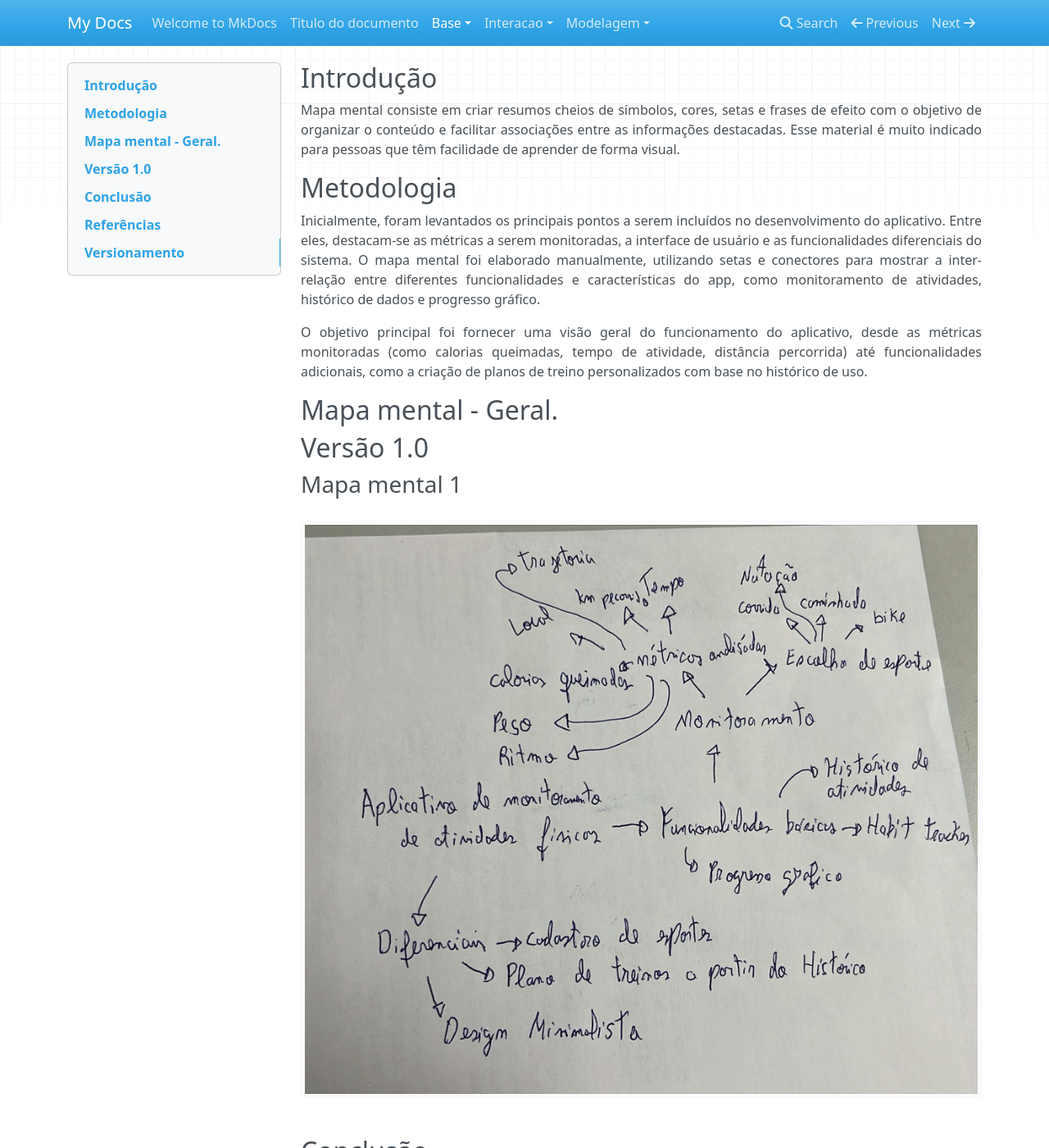
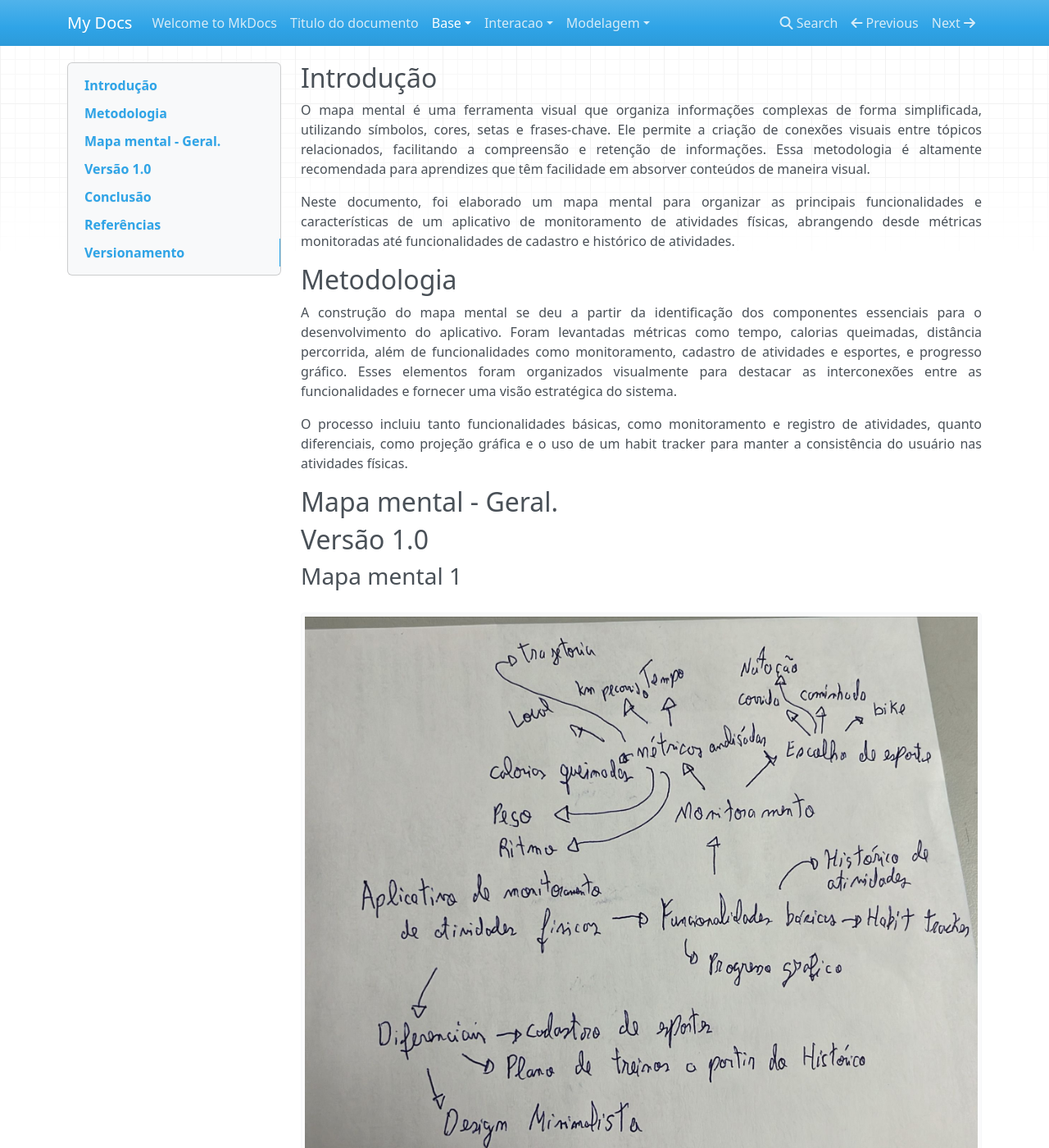
Before and after one commit to Projetos-de-Extensao/PBE_24.2_8002_I_MMAA, an MkDocs documentation site: the page built from docs/base/mapa_mental.md, in a window 1280 px wide and 1400 px high. Shown: the whole window at 82% size. Built offline with MkDocs 1.6.1, drawn with Linux system fonts in a browser that asks for light colours; nearby versions of some CDN libraries; some of the changed text lies outside the part shown.

Commit message:
feat: adicionando mais um mapa mental

```diff
--- a/docs/base/mapa_mental.md
+++ b/docs/base/mapa_mental.md
@@ -5,13 +5,11 @@
 
 ## Introdução
 
-<p align = "justify">
-Mapa mental consiste em criar resumos cheios de símbolos, cores, setas e frases de efeito com o objetivo de organizar o conteúdo e facilitar associações entre as informações destacadas. Esse material é muito indicado para pessoas que têm facilidade de aprender de forma visual.
-</p>
+<p align="justify"> O mapa mental é uma ferramenta visual que organiza informações complexas de forma simplificada, utilizando símbolos, cores, setas e frases-chave. Ele permite a criação de conexões visuais entre tópicos relacionados, facilitando a compreensão e retenção de informações. Essa metodologia é altamente recomendada para aprendizes que têm facilidade em absorver conteúdos de maneira visual. </p> <p align="justify"> Neste documento, foi elaborado um mapa mental para organizar as principais funcionalidades e características de um aplicativo de monitoramento de atividades físicas, abrangendo desde métricas monitoradas até funcionalidades de cadastro e histórico de atividades. </p>
 
 ## Metodologia
 
-<p align="justify"> Inicialmente, foram levantados os principais pontos a serem incluídos no desenvolvimento do aplicativo. Entre eles, destacam-se as métricas a serem monitoradas, a interface de usuário e as funcionalidades diferenciais do sistema. O mapa mental foi elaborado manualmente, utilizando setas e conectores para mostrar a inter-relação entre diferentes funcionalidades e características do app, como monitoramento de atividades, histórico de dados e progresso gráfico. </p> <p align="justify"> O objetivo principal foi fornecer uma visão geral do funcionamento do aplicativo, desde as métricas monitoradas (como calorias queimadas, tempo de atividade, distância percorrida) até funcionalidades adicionais, como a criação de planos de treino personalizados com base no histórico de uso. </p>
+<p align="justify"> A construção do mapa mental se deu a partir da identificação dos componentes essenciais para o desenvolvimento do aplicativo. Foram levantadas métricas como tempo, calorias queimadas, distância percorrida, além de funcionalidades como monitoramento, cadastro de atividades e esportes, e progresso gráfico. Esses elementos foram organizados visualmente para destacar as interconexões entre as funcionalidades e fornecer uma visão estratégica do sistema. </p> <p align="justify"> O processo incluiu tanto funcionalidades básicas, como monitoramento e registro de atividades, quanto diferenciais, como projeção gráfica e o uso de um habit tracker para manter a consistência do usuário nas atividades físicas. </p>
 
 ## Mapa mental - Geral.
 
@@ -21,14 +19,21 @@
 
 [![Mapa mental Entrevista](../assets/Mapas_mentais/mapa_mental1.jpg)](../assets/Mapas_mentais/mapa_mental1.jpg)
 
+<p align="justify"> Este mapa mental traz uma visão clara sobre as funcionalidades básicas do aplicativo, incluindo o cadastro manual de atividades e a importação de dados. Ele foca no monitoramento das métricas principais, como tempo de atividade, calorias queimadas, distância percorrida, velocidade e elevação, destacando a importância de fornecer feedback visual através de gráficos de progresso. </p>
+
+### Mapa mental 2
+
+[![Mapa mental Entrevista](../assets/Mapas_mentais/mapa_mental2.jpg)](../assets/Mapas_mentais/mapa_mental2.jpg)
+
+<p align="justify"> Este segundo mapa mental destaca as funcionalidades relacionadas ao histórico de atividades e à evolução do usuário. Ele aborda o registro de atividades manuais e automáticas, o cadastro de esportes específicos e o progresso gráfico, que inclui a visualização de hábitos, médias semanais e projeções de desempenho. </p>
+
 ## Conclusão
 
-<p align="justify"> O uso do mapa mental permitiu uma visão clara e organizada do desenvolvimento do aplicativo de monitoramento de atividades físicas. Ele facilitou o agrupamento de informações complexas, proporcionando uma estrutura lógica e prática para a implementação das funcionalidades principais. Além disso, foi possível destacar diferenciais e pontos de personalização que agregarão valor à experiência dos usuários. </p>
+<p align="justify"> A criação do mapa mental permitiu uma visualização eficiente do escopo do aplicativo de monitoramento de atividades físicas. Com ele, foi possível organizar as funcionalidades essenciais e diferenciais do projeto, como a importação de dados e o monitoramento de métricas, de forma a garantir uma experiência de usuário fluida e personalizada. O uso de gráficos e relatórios ajuda o usuário a acompanhar seu progresso, enquanto a inclusão de um habit tracker promove a consistência nas atividades físicas. </p>
 
 ## Referências
 
 > ChatGPT. Disponível em: https://chatgpt.com/
-
 
 ## Versionamento
 | Data       | Versão | Descrição                | Autor(es)      |
```
Also changed, not shown: docs/assets/Mapas_mentais/mapa_mental2.jpg (added).
